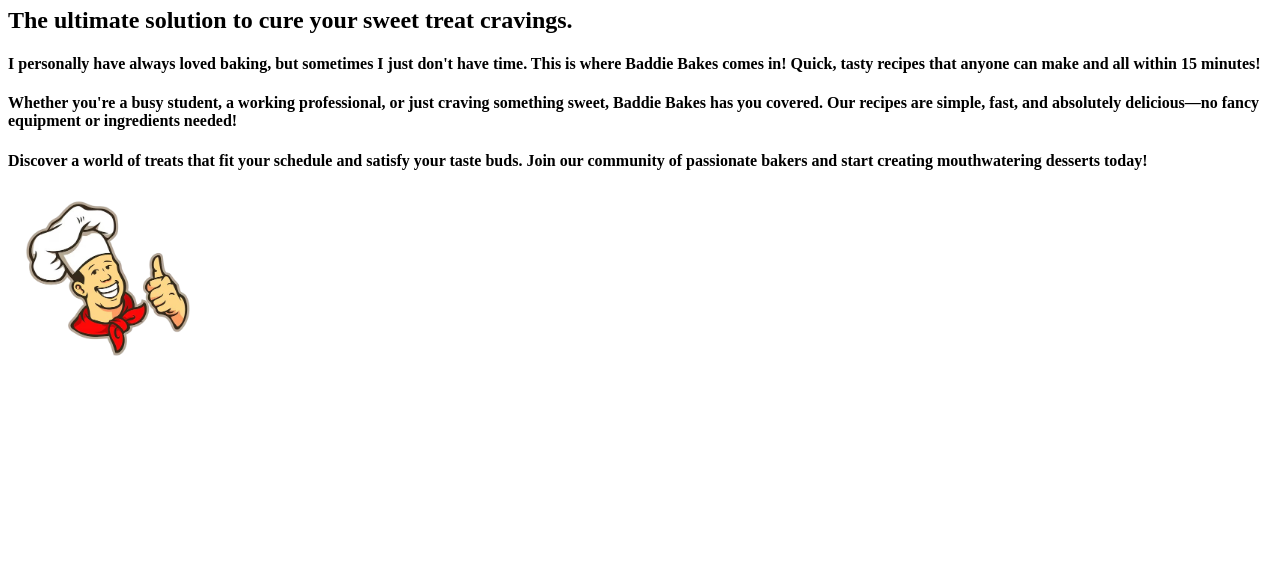
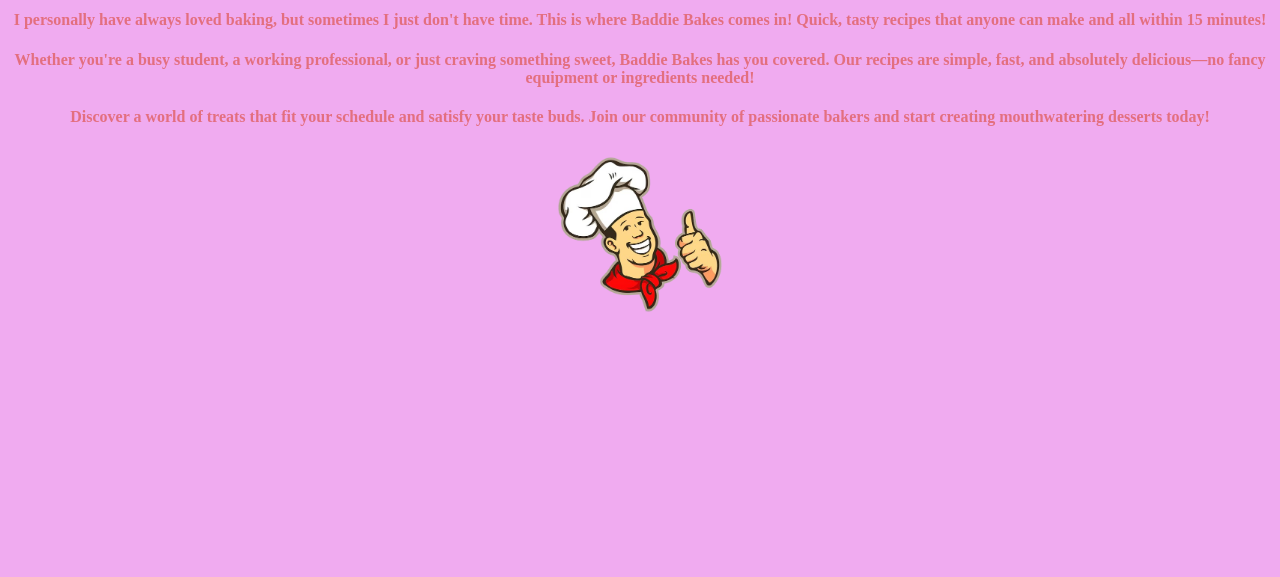
Before and after one commit to samvanderspuy-2/New-Website, a plain HTML site: page index.html in a window 1280 px wide. Shown: the part 223-800 px from the top of the page. Drawn offline with Linux system fonts and the light colour scheme.

Commit message:
Changed index css name

```diff
--- a/index.html
+++ b/index.html
@@ -1,7 +1,7 @@
 <!DOCTYPE html>
 <html>
 <head>
-    <link rel="stylesheet" href="sam.vds.css">
+    <link rel="stylesheet" href="sam_vds.css">
     <title>Baddie Bakes</title>
 </head>
 <body>
```
